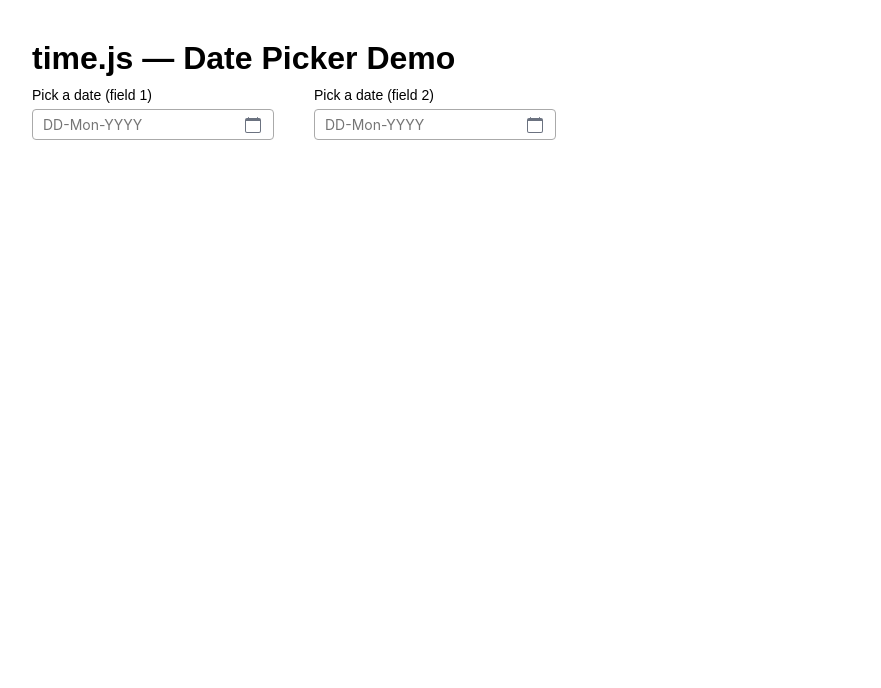
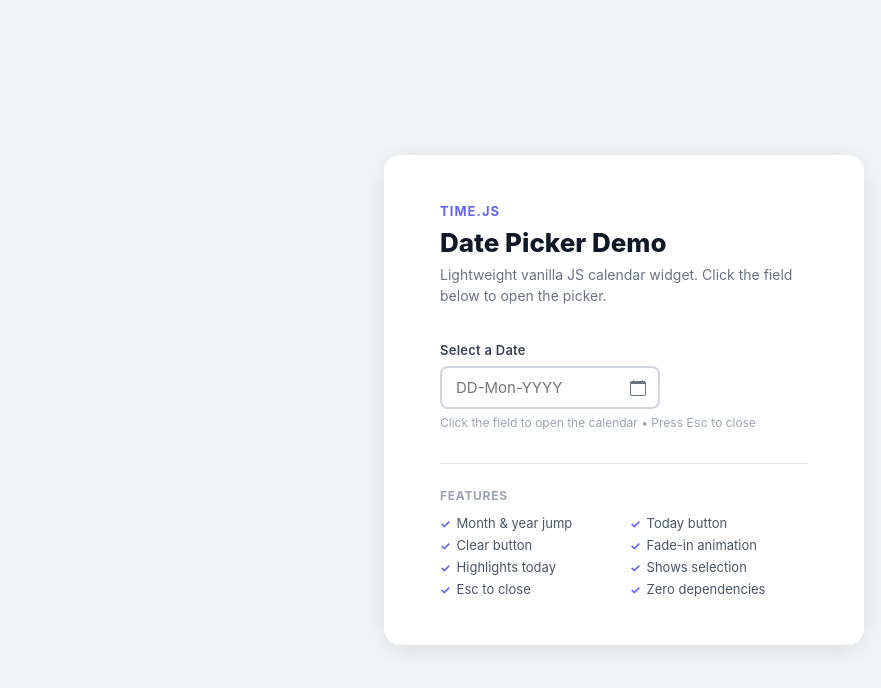
Before and after one commit to mangez/time.js, a plain HTML site: page index.html in a window 1280 px wide. Shown: the whole page, without its empty margins (16-897 px from the left). Drawn offline with Linux system fonts and the light colour scheme.

Commit message:
fix: rewrite index.html - single demo input, modern card layout, feature list
Updated the demo page for time.js with improved styling and features.

```diff
--- a/index.html
+++ b/index.html
@@ -4,43 +4,170 @@
   <meta charset="UTF-8" />
   <meta name="viewport" content="width=device-width, initial-scale=1.0" />
   <title>time.js — Date Picker Demo</title>
-  <meta name="description" content="Demo page for the time.js lightweight vanilla JS date-picker widget." />
+  <meta name="description" content="Demo for the time.js modern lightweight vanilla JS date-picker widget." />
   <link rel="stylesheet" href="time.css" />
+  <style>
+    *, *::before, *::after { box-sizing: border-box; }
+
+    body {
+      margin: 0;
+      font-family: -apple-system, BlinkMacSystemFont, 'Segoe UI', Roboto, sans-serif;
+      background: #f3f4f6;
+      min-height: 100vh;
+      display: flex;
+      align-items: center;
+      justify-content: center;
+    }
+
+    .demo-card {
+      background: #ffffff;
+      border-radius: 16px;
+      box-shadow: 0 4px 24px rgba(0,0,0,0.10);
+      padding: 48px 56px;
+      max-width: 480px;
+      width: 100%;
+    }
+
+    .demo-logo {
+      font-size: 13px;
+      font-weight: 700;
+      letter-spacing: 0.08em;
+      text-transform: uppercase;
+      color: #6366f1;
+      margin-bottom: 8px;
+    }
+
+    .demo-title {
+      font-size: 26px;
+      font-weight: 800;
+      color: #111827;
+      margin: 0 0 6px;
+    }
+
+    .demo-subtitle {
+      font-size: 14px;
+      color: #6b7280;
+      margin: 0 0 36px;
+      line-height: 1.5;
+    }
+
+    .field-group {
+      margin-bottom: 28px;
+    }
+
+    .field-label {
+      display: block;
+      font-size: 13px;
+      font-weight: 600;
+      color: #374151;
+      margin-bottom: 8px;
+      letter-spacing: 0.02em;
+    }
+
+    .field-hint {
+      font-size: 12px;
+      color: #9ca3af;
+      margin-top: 6px;
+    }
+
+    .selected-output {
+      margin-top: 20px;
+      padding: 12px 16px;
+      background: #f0fdf4;
+      border: 1px solid #86efac;
+      border-radius: 8px;
+      font-size: 14px;
+      color: #166534;
+      display: none;
+    }
+
+    .selected-output.visible {
+      display: block;
+    }
+
+    .selected-output strong {
+      font-weight: 700;
+    }
+
+    .demo-features {
+      margin-top: 32px;
+      padding-top: 24px;
+      border-top: 1px solid #e5e7eb;
+    }
+
+    .demo-features h3 {
+      font-size: 12px;
+      font-weight: 700;
+      text-transform: uppercase;
+      letter-spacing: 0.06em;
+      color: #9ca3af;
+      margin: 0 0 12px;
+    }
+
+    .feature-list {
+      list-style: none;
+      padding: 0;
+      margin: 0;
+      display: grid;
+      grid-template-columns: 1fr 1fr;
+      gap: 6px 12px;
+    }
+
+    .feature-list li {
+      font-size: 13px;
+      color: #4b5563;
+      display: flex;
+      align-items: center;
+      gap: 6px;
+    }
+
+    .feature-list li::before {
+      content: '✓';
+      color: #6366f1;
+      font-weight: 700;
+      font-size: 12px;
+    }
+  </style>
 </head>
 <body>
 
-  <h1 style="font-family: sans-serif; margin: 40px 0 10px 40px;">time.js — Date Picker Demo</h1>
+  <div class="demo-card">
 
-  <div style="font-family: sans-serif; margin: 0 40px; display: flex; gap: 40px; flex-wrap: wrap;">
+    <div class="demo-logo">time.js</div>
+    <h1 class="demo-title">Date Picker Demo</h1>
+    <p class="demo-subtitle">
+      Lightweight vanilla JS calendar widget. Click the field below to open the picker.
+    </p>
 
-    <!-- Date picker 1 -->
-    <div>
-      <label for="date1" style="display: block; margin-bottom: 6px; font-size: 14px;">
-        Pick a date (field 1)
-      </label>
+    <div class="field-group">
+      <label class="field-label" for="date-input">Select a Date</label>
       <input
         type="text"
-        id="date1"
+        id="date-input"
         class="timejs-input"
         placeholder="DD-Mon-YYYY"
         readonly
-        style="padding: 6px 10px; font-size: 14px; cursor: pointer; border: 1px solid #aaa; border-radius: 4px;"
+        aria-label="Date picker — click to open calendar"
       />
+      <p class="field-hint">Click the field to open the calendar &bull; Press <kbd>Esc</kbd> to close</p>
     </div>
 
-    <!-- Date picker 2 — demonstrates that two pickers work independently -->
-    <div>
-      <label for="date2" style="display: block; margin-bottom: 6px; font-size: 14px;">
-        Pick a date (field 2)
-      </label>
-      <input
-        type="text"
-        id="date2"
-        class="timejs-input"
-        placeholder="DD-Mon-YYYY"
-        readonly
-        style="padding: 6px 10px; font-size: 14px; cursor: pointer; border: 1px solid #aaa; border-radius: 4px;"
-      />
+    <div class="selected-output" id="output-box">
+      You selected: <strong id="output-text"></strong>
+    </div>
+
+    <div class="demo-features">
+      <h3>Features</h3>
+      <ul class="feature-list">
+        <li>Month &amp; year jump</li>
+        <li>Today button</li>
+        <li>Clear button</li>
+        <li>Fade-in animation</li>
+        <li>Highlights today</li>
+        <li>Shows selection</li>
+        <li>Esc to close</li>
+        <li>Zero dependencies</li>
+      </ul>
     </div>
 
   </div>
@@ -48,11 +175,24 @@
   <!-- time.js loaded at end of body so DOM is ready -->
   <script src="time.js"></script>
   <script>
-    // Attach calendar opener via addEventListener — no inline onclick handlers.
-    document.querySelectorAll('.timejs-input').forEach(function (input) {
-      input.addEventListener('click', function () {
-        openCalendar(this.id);
-      });
+    'use strict';
+    var input = document.getElementById('date-input');
+    var outputBox = document.getElementById('output-box');
+    var outputText = document.getElementById('output-text');
+
+    // Open calendar on click
+    input.addEventListener('click', function () {
+      openCalendar('date-input');
+    });
+
+    // Show selected value below the input
+    input.addEventListener('change', function () {
+      if (this.value) {
+        outputText.textContent = this.value;
+        outputBox.classList.add('visible');
+      } else {
+        outputBox.classList.remove('visible');
+      }
     });
   </script>
 
```
